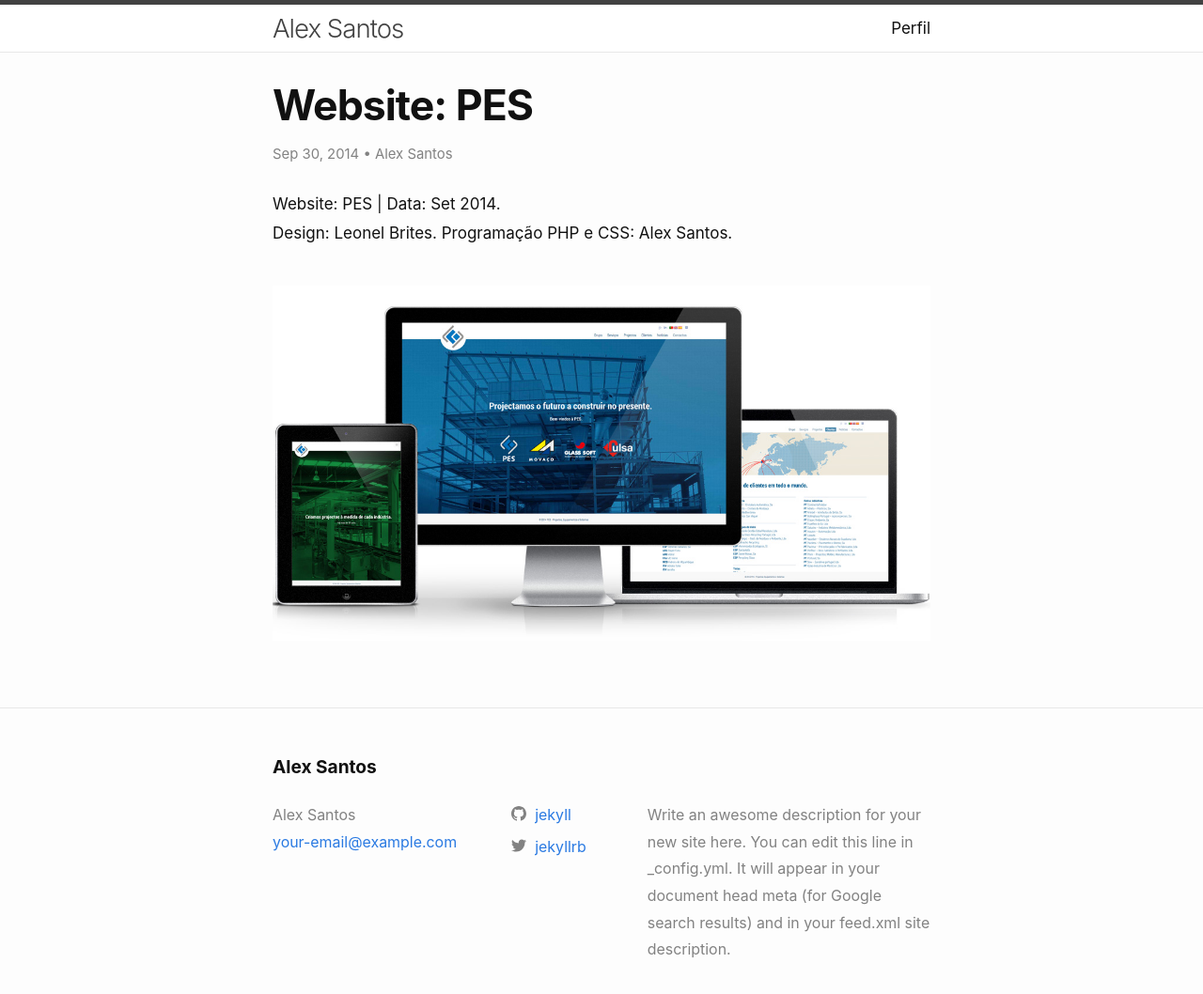
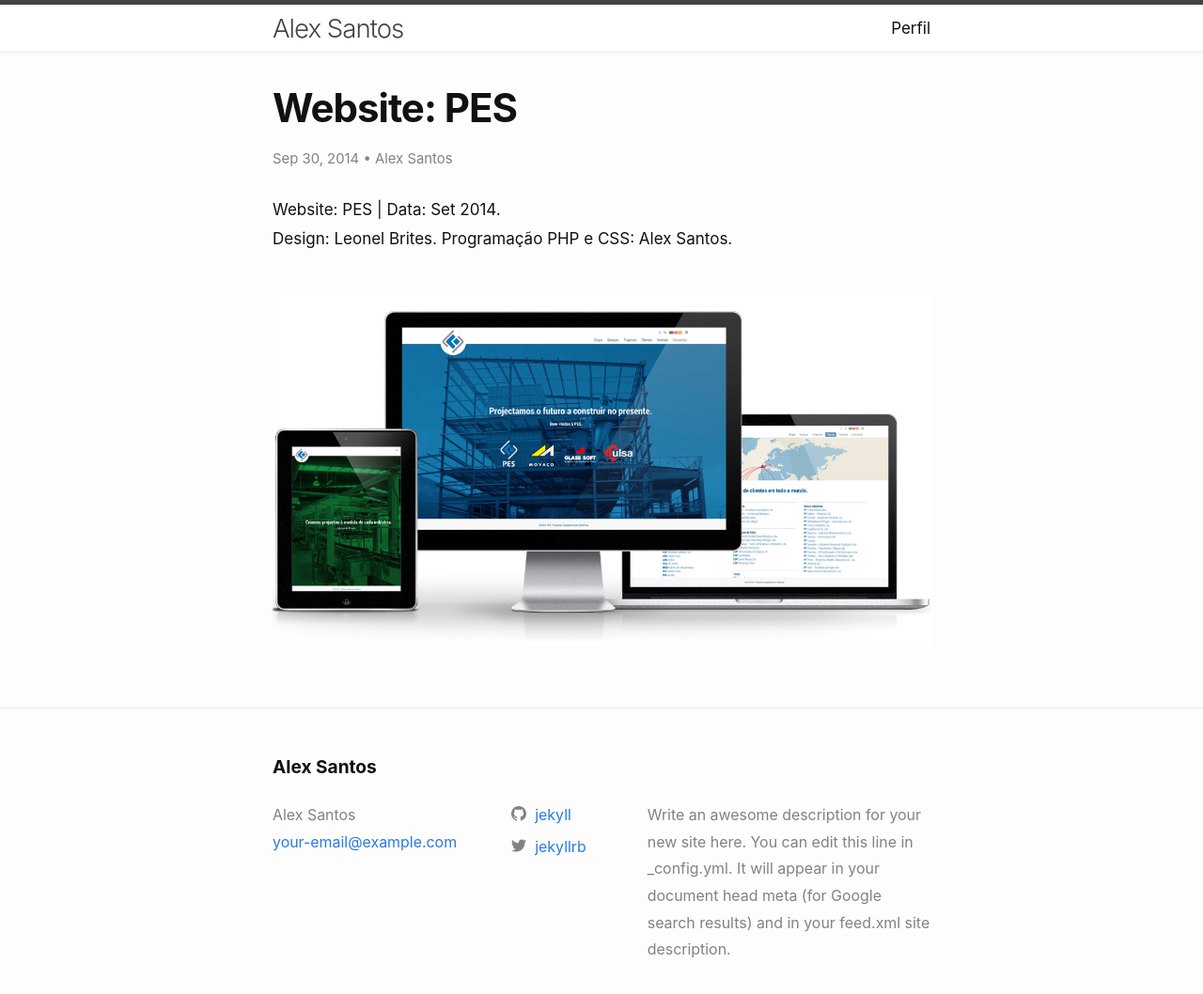
Before and after one commit to alexmsantos/2020, a Jekyll site: the page built from _posts/2014-09-30-website-pes.markdown, in a window 1280 px wide and 1076 px high. Shown: the top 1058 px of the window at 94% size. Built offline with Jekyll 4.4.1, drawn with Linux system fonts in a browser that asks for light colours.

Commit message:
change title size

```diff
--- a/_sass/minima/_layout.scss
+++ b/_sass/minima/_layout.scss
@@ -225,9 +225,9 @@
   }
 
   &-title {
-    @include relative-font-size(2.625);
+    font-size: 42px;
     letter-spacing: -1px;
-    line-height: 1;
+    line-height: 1.2;
     font-weight: 700;
     margin-bottom: 16px;
 
```
